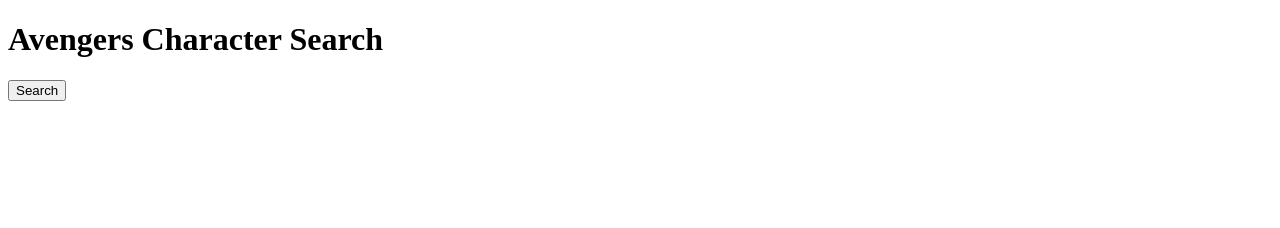
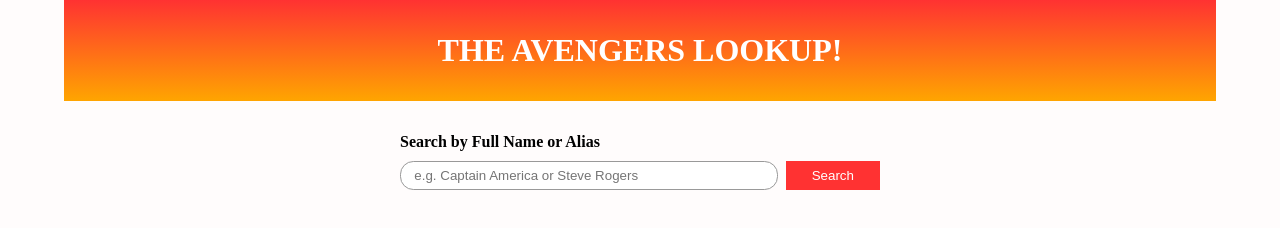
Before and after one commit to RushawnCampbell/info2180-lab4, a plain HTML site: page index.html in a window 1280 px wide. Drawn offline with Linux system fonts and the light colour scheme.

Commit message:
Added index.html Styles.css app.js and updated superhoes.php

```diff
--- a/app.js
+++ b/app.js
@@ -1,10 +1,35 @@
 window.addEventListener('load', ()=>{
 
-    document.querySelector("button#btn").addEventListener("click", ()=>{
-        fetch("superheroes.php")
+    let heading = document.querySelector("header h1");
+    heading.style.color = "#fff";
+    heading.style.transition = "all 2s ease-in-out";
+    let parserTool = new DOMParser();
+
+    document.querySelector("button#btn").addEventListener("click", (event)=>{
+        event.preventDefault();
+        let searchVal = document.querySelector("input#searchField").value.replace(/[-&\/\\#,+()$@|~%!.'":;*?<>{}]/g,'');
+        let resultDiv = document.querySelector("div#result");
+
+        let cleanUrl = `superheroes.php?query= ${searchVal}`.replace( /"[^-0-9+&@#/%?=~_|!:,.;\(\)]"/g,'');
+
+        fetch(cleanUrl, {method : 'GET'})
         .then(resp => resp.text())
-        .then(data => alert(data) )
+        .then(elements => {
+            let h3El = document.createElement("h3");
+            let h3Text = document.createTextNode("RESULT");
+            h3El.appendChild(h3Text);
+            let hrEl= document.createElement("hr");
+            resultDiv.innerHTML = '';
+            resultDiv.innerHTML = elements;
+            resultDiv.prepend(h3El, hrEl);
+
+        })
+
 
     });
 
+    document.querySelector("input#searchField").onblur = ()=>{
+        querySelector("input#searchField").style.borderColor = "#FF3232";
+    }
+
 });
--- a/index.html
+++ b/index.html
@@ -8,7 +8,22 @@
     <title>Avengers Character Search</title>
 </head>
 <body>
-    <h1>Avengers Character Search</h1>
-    <button id="btn" type ="submit">Search</button>
+    <div class="container">
+
+        <header>
+            <h1>THE AVENGERS LOOKUP!</h1>
+        </header>
+
+        <main>
+            <form>
+                <label><b>Search by Full Name or Alias</b></label>
+                <input id ="searchField" name="search" type="text" placeholder="e.g. Captain America or Steve Rogers" />
+                <button name ="searchbtn" id="btn" type ="submit">Search</button>
+            </form>
+            <div id ="result">
+            </div>
+        </main>
+
+    </div>
 </body>
 </html>
--- a/styles.css
+++ b/styles.css
@@ -0,0 +1,139 @@
+/*
+* Prefixed by https://autoprefixer.github.io
+* PostCSS: v8.3.6,
+* Autoprefixer: v10.3.1
+* Browsers: last 4 version
+*/
+
+*{
+    -webkit-box-sizing: border-box;
+    box-sizing: border-box;
+    padding:0;
+    margin:0;
+}
+
+html{
+    margin: 0 4em 0 4em;
+    background: rgb(255, 252, 252);
+}
+
+div.container{
+
+    display: -webkit-box;
+    display: -ms-flexbox;
+
+    display: flex;
+    -webkit-box-orient: vertical;
+    -webkit-box-direction: normal;
+    -ms-flex-flow: column wrap;
+    flex-flow: column wrap;
+}
+
+div.container main{
+    display: -webkit-box;
+    display: -ms-flexbox;
+    display: flex;
+    -webkit-box-orient: vertical;
+    -webkit-box-direction: normal;
+    -ms-flex-flow: column wrap;
+    flex-flow: column wrap;
+    -webkit-box-align: center;
+    -ms-flex-align: center;
+     align-items: center;
+}
+
+form{
+    display: -ms-grid;
+    display: grid;
+    -ms-grid-columns: 4fr .5em 1fr;
+    grid-template-columns: 4fr 1fr;
+    -ms-grid-rows: 1fr 1fr;
+    grid-template-rows: 1fr 1fr;
+    grid-column-gap: .5em;
+    width: 30rem;
+    margin: 0 0 2em 0;
+    -ms-grid-row-align: center;
+    align-self: center;
+}
+
+form > *:nth-child(1){
+    -ms-grid-row: 1;
+    -ms-grid-column: 1;
+}
+
+form > *:nth-child(2){
+    -ms-grid-row: 1;
+    -ms-grid-column: 3;
+}
+
+form > *:nth-child(3){
+    -ms-grid-row: 2;
+    -ms-grid-column: 1;
+}
+
+form > *:nth-child(4){
+    -ms-grid-row: 2;
+    -ms-grid-column: 3;
+}
+
+form label{
+    -ms-grid-column: 1;
+    -ms-grid-column-span: 2;
+    grid-column: 1 /span 2;
+}
+
+form button#btn{
+    background: #FF3232;
+    color: #fff;
+    padding:.5em;
+    border: none;
+    -webkit-transition: all .5s ease-in-out;
+    -o-transition: all .5s ease-in-out;
+    transition: all .5s ease-in-out;
+}
+
+form button#btn:hover{
+    color: #FF3232;
+    background: #fff;
+    -webkit-box-shadow: inset 0 0 .2em #FF3232 ;
+    box-shadow: inset 0 0 .2em #FF3232 ;
+}
+
+form input{
+    border: solid #999 .1em;
+    border-radius: 1em;
+    padding-left: 1em;
+}
+
+div#result{
+    width: 30em;
+}
+
+div#result hr{
+    margin: 0 0 2em 0;
+    height: .1em;
+    background: #999;
+}
+
+div#result span{
+    color: #FF3232;;
+}
+
+div#result p{
+    margin: 1.5em 0 0 0;
+}
+
+div#result h3{
+    color: #000;
+}
+
+header{
+    color: #7f0000;
+    background: #FF3232;
+    background: -webkit-gradient(linear, left top, left bottom, from(#FF3232), to(#FFA500));
+    background: -o-linear-gradient(#FF3232, #FFA500);
+    background: linear-gradient(#FF3232, #FFA500);
+    text-align: center;
+    padding:2em;
+    margin: 0 0 2em 0;
+}
```
Also changed, not shown: 1 other file.
